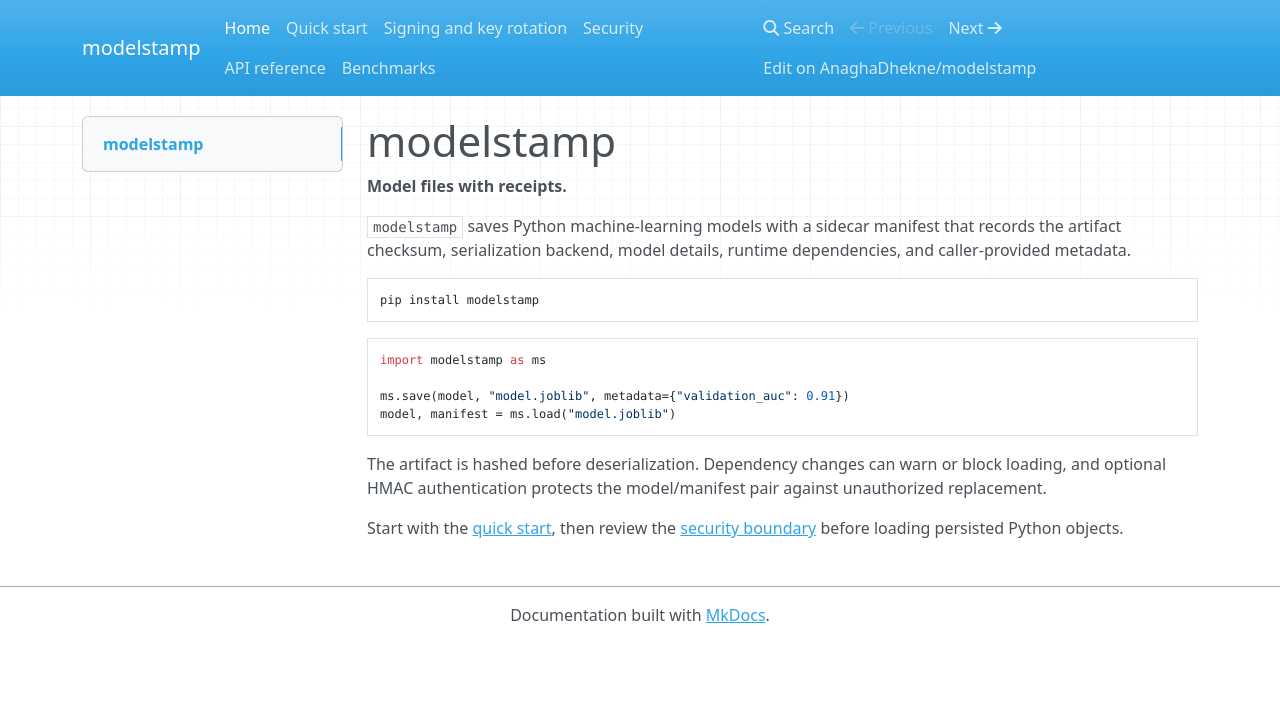
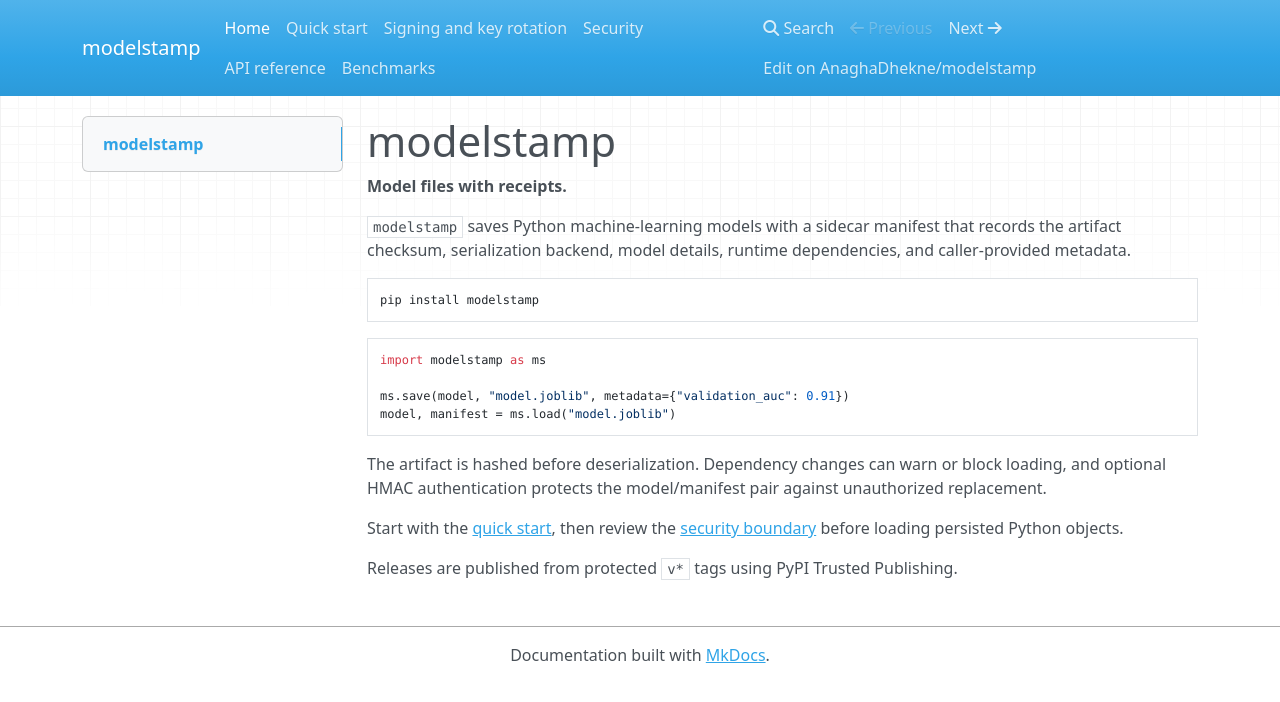
Before and after one commit to AnaghaDhekne/modelstamp, an MkDocs documentation site: the page built from docs/index.md, in a window 1280 px wide. Shown: the top 702 px of the page. Built offline with MkDocs 1.6.1, drawn with Linux system fonts in a browser that asks for light colours; nearby versions of some CDN libraries.

Commit message:
Document protected release publishing (#5)

```diff
--- a/docs/index.md
+++ b/docs/index.md
@@ -23,3 +23,6 @@
 
 Start with the [quick start](quickstart.md), then review the
 [security boundary](security.md) before loading persisted Python objects.
+
+
+Releases are published from protected `v*` tags using PyPI Trusted Publishing.
```
